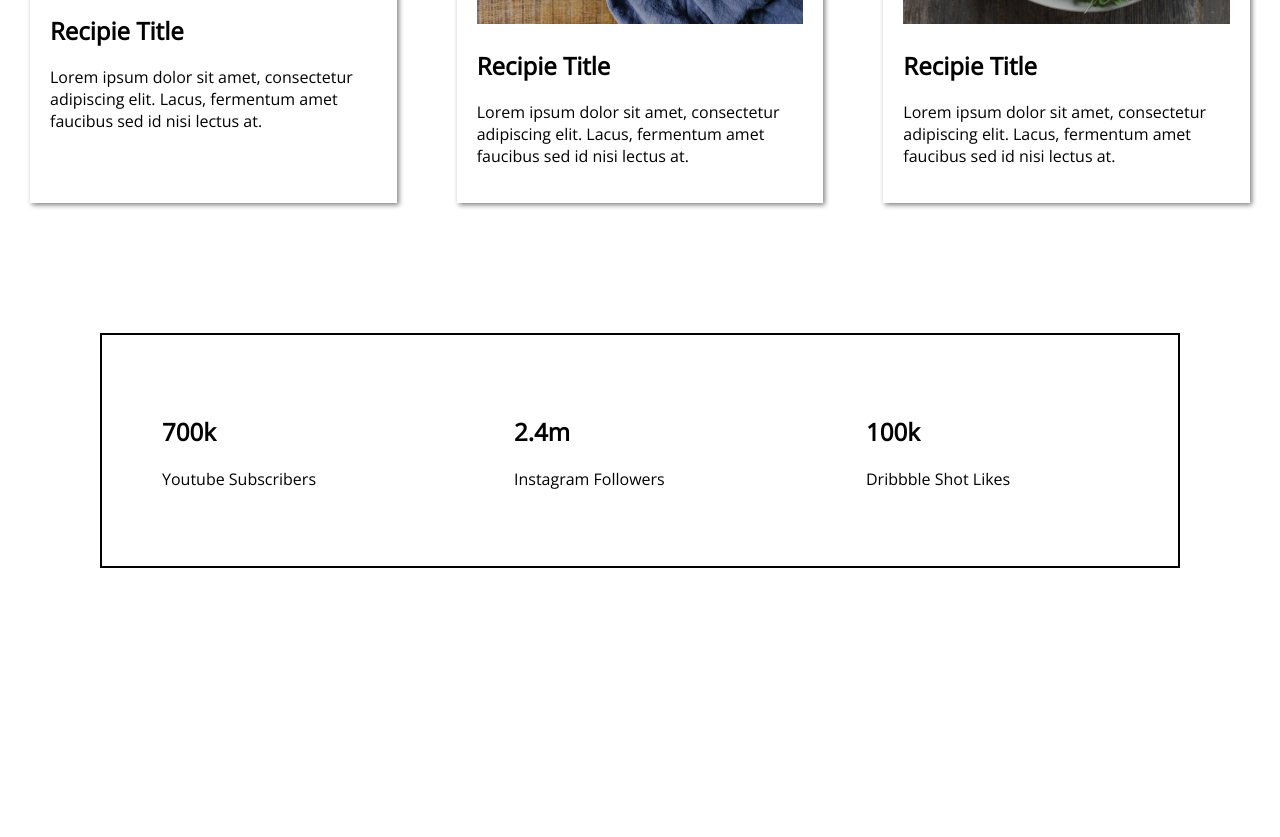
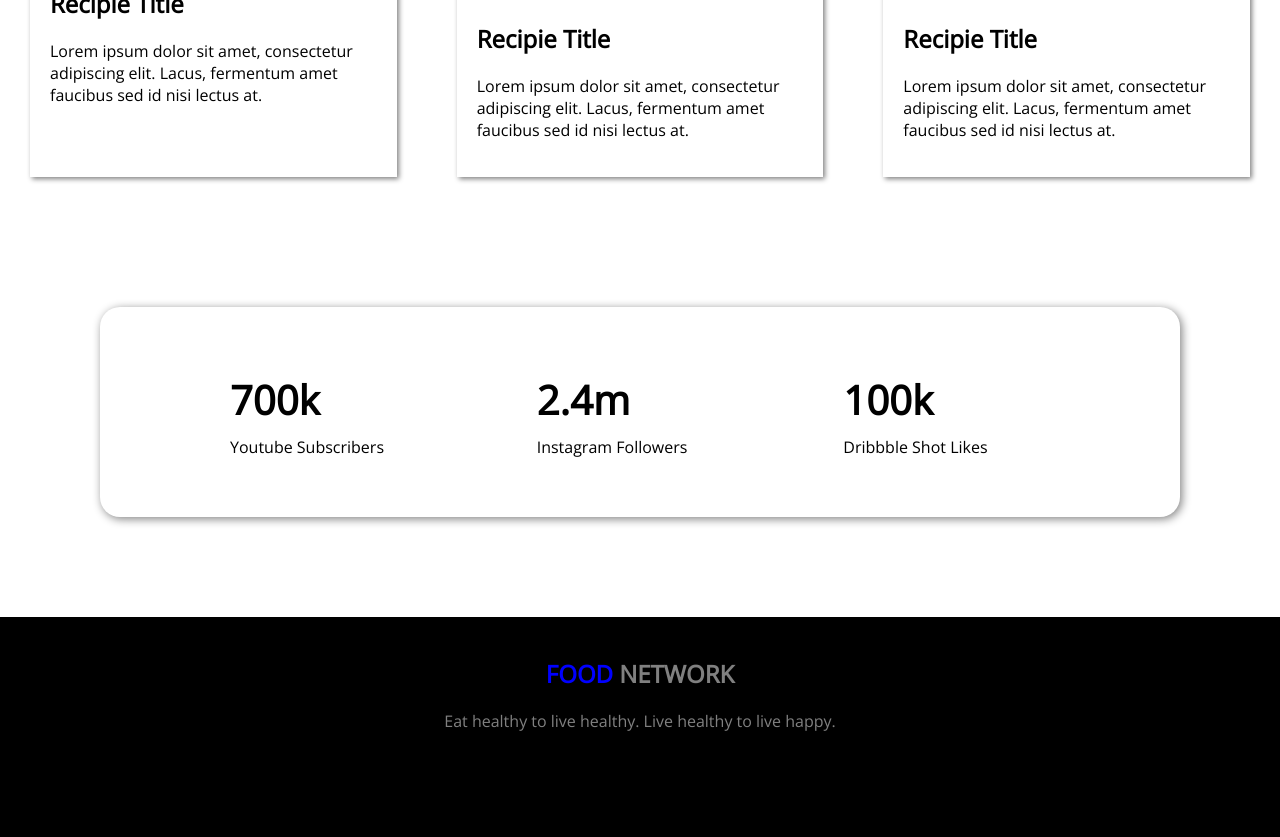
Before and after one commit to jannatulmawyajoya/FOOD-PROJECT, a plain HTML site: page index.html in a window 1280 px wide. Shown: the part 1732-2569 px from the top of the page. Before the commit the page ends 2400 px from the top, so only its background shows below. Drawn offline with nearby package versions, Linux system fonts and the light colour scheme.

Commit message:
all added

```diff
--- a/index.html
+++ b/index.html
@@ -91,9 +91,11 @@
                 </div>
             </div>
         </div>
+    </section>
 
-
-
-    </section>
+    <footer>
+        <h2 ><span class= "color">FOOD</span> NETWORK</h2>
+        <p>Eat healthy to live healthy. Live healthy to live happy.</p>
+    </footer>
 </body>
 </html>
--- a/style.css
+++ b/style.css
@@ -9,8 +9,7 @@ body{
 }
 .display h1{
     font-weight: 900;
-    font-size: 40px;
-
+    font-size: 37px;
 }
 .display{
     width: 50%;
@@ -20,7 +19,6 @@ body{
     line-height: 1;
     letter-spacing: 2px;
     color: gray;
-
 }
 .display p{
     line-height: 2;
@@ -58,25 +56,31 @@ body{
     padding: 20px;
     margin: 30px;
     box-shadow: 2px 2px 5px gray;
-
-
-
 }
 .style-text{
     width: 33.33%;
-
     padding: 20px;
     margin: 30px;
-
-
-
+    line-height: .5;
+}
+.style-text h1{
+    font-size: 40px;
 }
 .display-flex-style{
     width: 100%;
     display: flex;
 }
 .section-style{
-    border: 2px solid black;
-    padding: 10px 10px 10px 10px;
+    padding-left: 80px;
+    padding-right: 80px;
     margin: 100px;
+    border-radius: 20px;
+    box-shadow: 2px 2px 10px gray;
 }
+footer{
+    text-align: center;
+    background-color: black;
+    height: 200px;
+    color: gray;
+    padding-top: 20px;
+}
```
